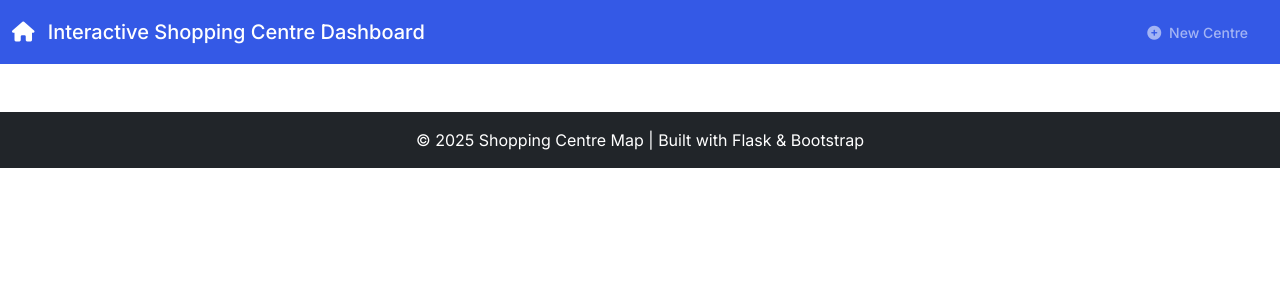
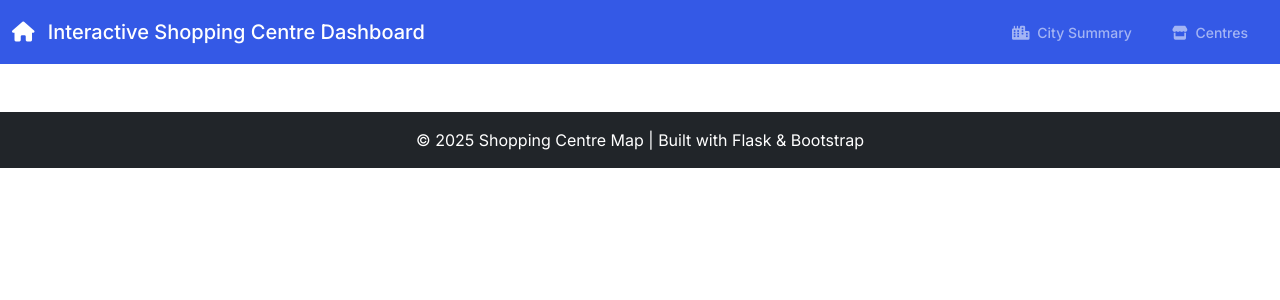
Before and after one commit to tinamalincoln/COMP693-Shopping-Centre-Dashboard, a Flask app: template app/templates/layout.html in a window 1280 px wide. Shown: the top 300 px of the page. Run offline with Flask 3, Linux system fonts and the light colour scheme; the template is opened without the code that fills it, so the values that code supplies are empty; some libraries are stand-ins or nearby versions.

Commit message:
Update layout.html

```diff
--- a/app/templates/layout.html
+++ b/app/templates/layout.html
@@ -2,7 +2,7 @@
 <html lang="en">
 <head>
   <meta charset="UTF-8">
-  <title>{% block title %}Shopping Centre Map{% endblock %}</title>
+  <title>{% block title %}Interactive Shopping Centre Dashboard{% endblock %}</title>
 
   <!-- Responsive -->
   <meta name="viewport" content="width=device-width, initial-scale=1">
@@ -25,7 +25,7 @@
   <!-- Navbar -->
 <nav class="navbar navbar-expand-lg navbar-dark bg-primary">
   <div class="container-fluid">
-    <a class="navbar-brand me-2 flex-grow-1 text-truncate" href="{{ url_for('centrelist') }}">
+    <a class="navbar-brand me-2 flex-grow-1 text-truncate" href="{{ url_for('city_summary') }}">
       <i class="fas fa-home me-2"></i>
       <!-- Show short title on XS, full title on SM+ -->
       <span class="d-inline d-sm-none">Shopping Centre Dashboard</span>
@@ -38,19 +38,29 @@
       <span class="navbar-toggler-icon"></span>
     </button>
 
-    <div class="collapse navbar-collapse justify-content-end" id="mainNav">
-      <ul class="navbar-nav">
-        <!-- Optional nav items -->
-         <li class="nav-item">
-            <a class="nav-link" href="{{ url_for('new_centre') }}">
-                <i class="fas fa-plus-circle me-1"></i> New Centre
-            </a>
+    <!-- Optional right-side nav -->
+    <div class="collapse navbar-collapse" id="mainNav">
+      <ul class="navbar-nav ms-auto">
+        <li class="nav-item">
+          <a class="nav-link" href="{{ url_for('city_summary') }}"><i class="fas fa-city me-1"></i> City Summary</a>
+        </li>
+        <li class="nav-item">
+          <a class="nav-link" href="{{ url_for('centrelist') }}"><i class="fas fa-store me-1"></i> Centres</a>
         </li>
       </ul>
     </div>
   </div>
 </nav>
 
+<!-- Breadcrumbs -->
+<div class="container mt-3">
+  {% block breadcrumbs %}{% endblock %}
+</div>
+
+<!-- Page content -->
+<main class="container my-4">
+  {% block content %}{% endblock %}
+</main>
 
   <!-- Main content wrapper -->
   <main class="container my-4">
@@ -69,7 +79,6 @@
       {% endif %}
     {% endwith %}
 
-    {% block content %}{% endblock %}
   </main>
 
   <!-- Footer -->
```
